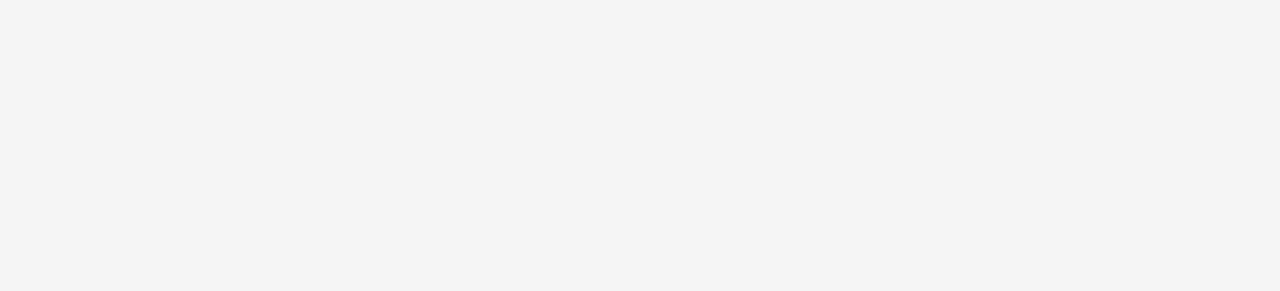
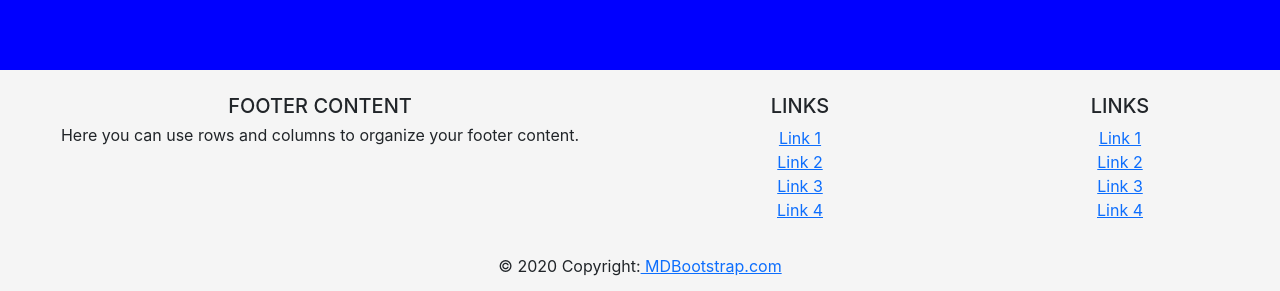
Before and after one commit to Fundacion-Fundamor/fundamor-adopciones, a React (Create React App) app: page / in a window 1280 px wide. Shown: the part 626-917 px from the top of the page. Before the commit the page ends 800 px from the top, so only its background shows below. Built offline with nearby package versions, Linux system fonts and the light colour scheme; no server answers; a web font is replaced by a local one.

Commit message:
Footer foundations

```diff
--- /dev/null
+++ b/src/components/Footer/index.js
@@ -0,0 +1,41 @@
+import React from "react"
+
+const Footer = () => <footer className="page-footer font-small blue pt-4">
+    <div className="container-fluid text-center text-md-left">
+        <div className="row">
+            <div className="col-md-6 mt-md-0 mt-3">
+                <h5 className="text-uppercase">Footer Content</h5>
+                <p>Here you can use rows and columns to organize your footer content.</p>
+            </div>
+
+            <hr className="clearfix w-100 d-md-none pb-0"/>
+
+            <div className="col-md-3 mb-md-0 mb-3">
+                <h5 className="text-uppercase">Links</h5>
+                <ul className="list-unstyled">
+                    <li><a href="#!">Link 1</a></li>
+                    <li><a href="#!">Link 2</a></li>
+                    <li><a href="#!">Link 3</a></li>
+                    <li><a href="#!">Link 4</a></li>
+                </ul>
+            </div>
+
+            <div className="col-md-3 mb-md-0 mb-3">
+                <h5 className="text-uppercase">Links</h5>
+                <ul className="list-unstyled">
+                    <li><a href="#!">Link 1</a></li>
+                    <li><a href="#!">Link 2</a></li>
+                    <li><a href="#!">Link 3</a></li>
+                    <li><a href="#!">Link 4</a></li>
+                </ul>
+            </div>
+        </div>
+    </div>
+
+    <div className="footer-copyright text-center py-3">© 2020 Copyright:
+        <a href="https://mdbootstrap.com/"> MDBootstrap.com</a>
+    </div>
+
+</footer>
+
+export default Footer
--- a/src/screens/Home/index.js
+++ b/src/screens/Home/index.js
@@ -1,7 +1,9 @@
-import CardSlider from '../../components/Slider/Slider'
+import CardSlider from '../../components/Slider'
 import './home.scss'
 import axios from 'axios'
 import React, { useEffect, useState } from 'react'
+import { Card, Button } from 'react-bootstrap'
+import Footer from '../../components/Footer'
 
 function Home(props) {
   const [allAnimals, setAllAnimals] = useState([])
@@ -31,6 +33,8 @@
   return (
     <div className="gallery-container">
       <CardSlider className="main-slider" items={allAnimals} />
+      <div style={{ background: 'blue', height: '40rem' }}></div>
+      <Footer></Footer>
     </div>
   )
 }
```
Also changed, not shown: src/components/Slider/index.js (renamed from src/components/Slider/Slider.js).
